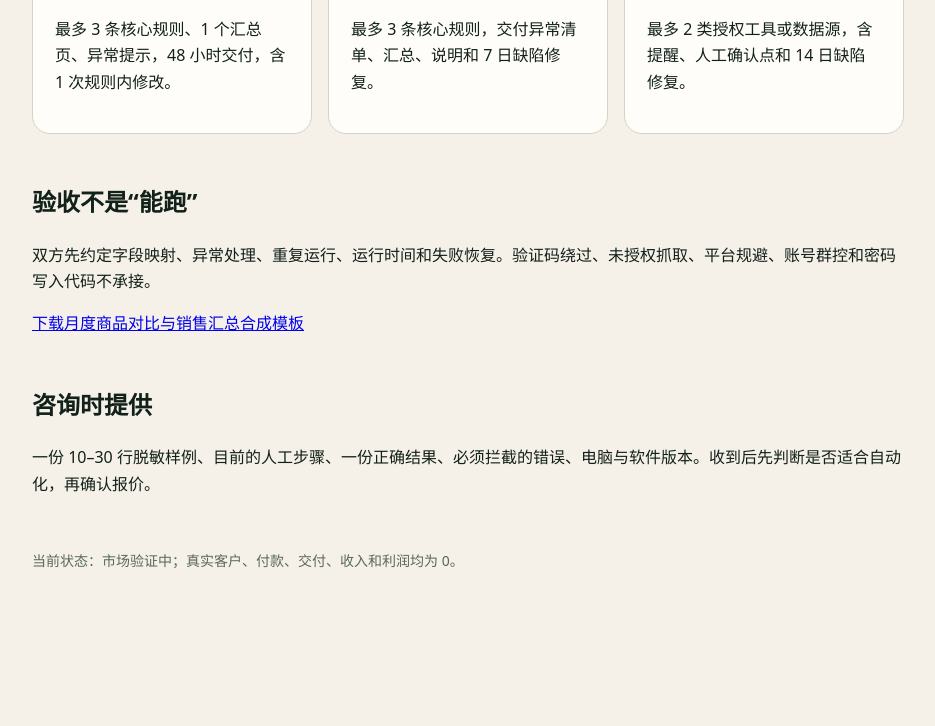
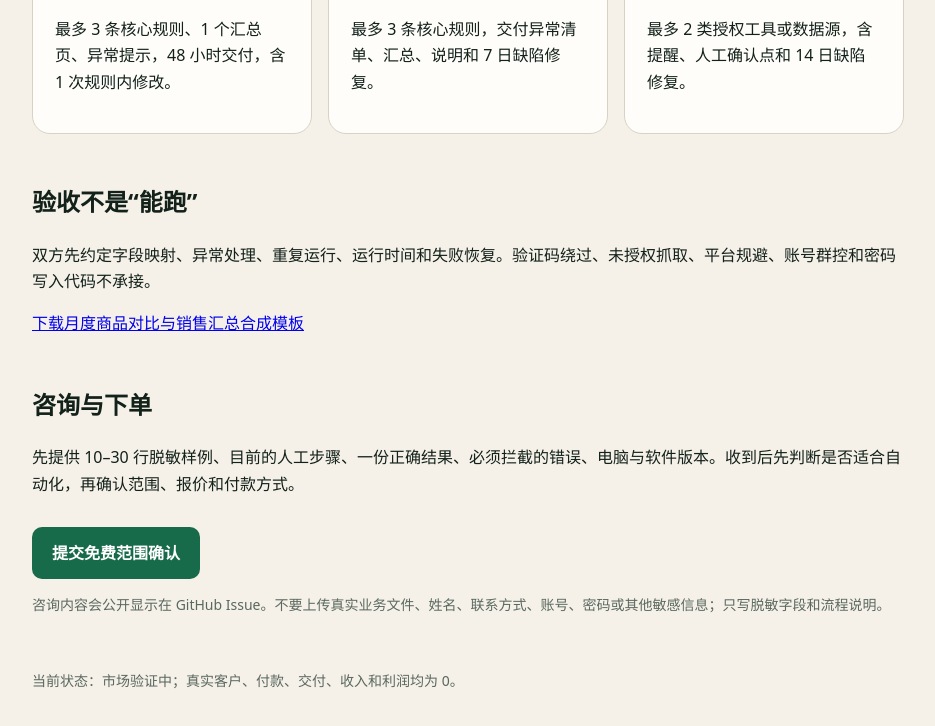
Before and after one commit to twoicewoo/flowfix-demo, a plain HTML site: page docs/index.html in a window 1280 px wide. Shown: the part 686-1412 px from the top of the page, without its empty margins (172-1107 px from the left). Before the commit the page ends 1352 px from the top, so only its background shows below. Drawn offline with Linux system fonts and the light colour scheme.

Commit message:
Add privacy-safe consultation intake

```diff
--- a/docs/index.html
+++ b/docs/index.html
@@ -5,7 +5,7 @@
   <meta name="viewport" content="width=device-width,initial-scale=1">
   <title>FlowFix｜表格与重复办公流程自动化</title>
   <style>
-    :root{color-scheme:light;--ink:#12211a;--muted:#5a685f;--paper:#f5f1e8;--card:#fffdfa;--green:#176b4a;--line:#d8d2c5}*{box-sizing:border-box}body{margin:0;background:var(--paper);color:var(--ink);font:16px/1.65 system-ui,-apple-system,"PingFang SC",sans-serif}.wrap{max-width:920px;margin:auto;padding:56px 24px 80px}h1{font-size:clamp(38px,7vw,72px);line-height:1.05;letter-spacing:-.04em;margin:.2em 0}h2{margin-top:48px}.eyebrow{font-weight:700;color:var(--green)}.lead{font-size:21px;max-width:760px}.grid{display:grid;grid-template-columns:repeat(auto-fit,minmax(230px,1fr));gap:16px}.card{background:var(--card);border:1px solid var(--line);border-radius:18px;padding:22px}.price{font-size:30px;font-weight:800;color:var(--green)}code{background:#e6eee8;padding:.15em .35em;border-radius:5px}.proof{border-left:5px solid var(--green);padding:12px 18px;background:#edf5ef}.foot{margin-top:52px;color:var(--muted);font-size:14px}</style>
+    :root{color-scheme:light;--ink:#12211a;--muted:#5a685f;--paper:#f5f1e8;--card:#fffdfa;--green:#176b4a;--line:#d8d2c5}*{box-sizing:border-box}body{margin:0;background:var(--paper);color:var(--ink);font:16px/1.65 system-ui,-apple-system,"PingFang SC",sans-serif}.wrap{max-width:920px;margin:auto;padding:56px 24px 80px}h1{font-size:clamp(38px,7vw,72px);line-height:1.05;letter-spacing:-.04em;margin:.2em 0}h2{margin-top:48px}.eyebrow{font-weight:700;color:var(--green)}.lead{font-size:21px;max-width:760px}.grid{display:grid;grid-template-columns:repeat(auto-fit,minmax(230px,1fr));gap:16px}.card{background:var(--card);border:1px solid var(--line);border-radius:18px;padding:22px}.price{font-size:30px;font-weight:800;color:var(--green)}code{background:#e6eee8;padding:.15em .35em;border-radius:5px}.proof{border-left:5px solid var(--green);padding:12px 18px;background:#edf5ef}.cta{display:inline-block;margin-top:14px;padding:13px 20px;border-radius:10px;background:var(--green);color:white;text-decoration:none;font-weight:750}.note{color:var(--muted);font-size:14px}.foot{margin-top:52px;color:var(--muted);font-size:14px}</style>
 </head>
 <body><main class="wrap">
   <p class="eyebrow">FLOWFIX · 先验证一个流程，再扩大</p>
@@ -21,7 +21,9 @@
   <h2>验收不是“能跑”</h2>
   <p>双方先约定字段映射、异常处理、重复运行、运行时间和失败恢复。验证码绕过、未授权抓取、平台规避、账号群控和密码写入代码不承接。</p>
   <p><a href="https://github.com/twoicewoo/flowfix-demo/raw/main/downloads/FlowFix-monthly-product-summary-demo.xlsx">下载月度商品对比与销售汇总合成模板</a></p>
-  <h2>咨询时提供</h2>
-  <p>一份 10–30 行脱敏样例、目前的人工步骤、一份正确结果、必须拦截的错误、电脑与软件版本。收到后先判断是否适合自动化，再确认报价。</p>
+  <h2>咨询与下单</h2>
+  <p>先提供 10–30 行脱敏样例、目前的人工步骤、一份正确结果、必须拦截的错误、电脑与软件版本。收到后先判断是否适合自动化，再确认范围、报价和付款方式。</p>
+  <a class="cta" href="https://github.com/twoicewoo/flowfix-demo/issues/new?template=flowfix-intake.yml">提交免费范围确认</a>
+  <p class="note">咨询内容会公开显示在 GitHub Issue。不要上传真实业务文件、姓名、联系方式、账号、密码或其他敏感信息；只写脱敏字段和流程说明。</p>
   <p class="foot">当前状态：市场验证中；真实客户、付款、交付、收入和利润均为 0。</p>
 </main></body></html>
```
Also changed, not shown: 2 other files.
